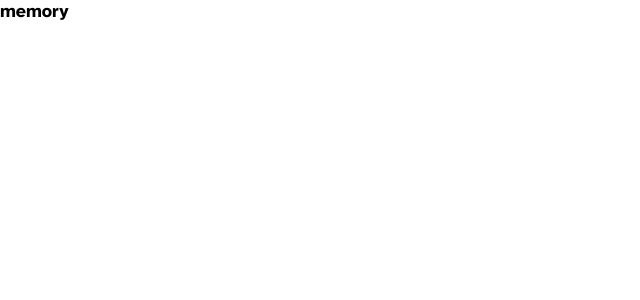
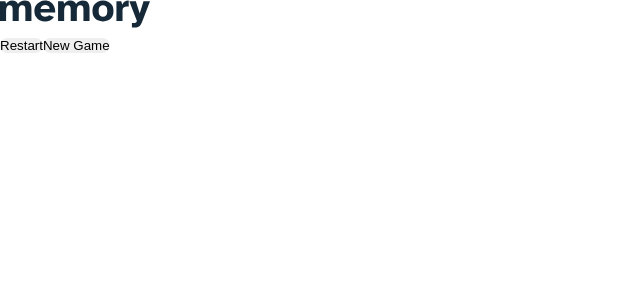
Before and after one commit to mcornale/memory-game, a React (Create React App) app: page / in a window 1280 px wide. Shown: the top 300 px of the page, without its empty margins (0-640 px from the left). Built offline with nearby package versions, Linux system fonts and the light colour scheme.

Commit message:
Add Header and Buttons

```diff
--- a/src/App.js
+++ b/src/App.js
@@ -1,5 +1,11 @@
+import Header from './components/Header';
+
 function App() {
-  return <div>memory</div>;
+  return (
+    <>
+      <Header />
+    </>
+  );
 }
 
 export default App;
--- /dev/null
+++ b/src/components/Button.js
@@ -0,0 +1,7 @@
+const Button = (props) => {
+  return (
+    <button className={`button button-${props.type}`}>{props.children}</button>
+  );
+};
+
+export default Button;
--- /dev/null
+++ b/src/components/Header.js
@@ -0,0 +1,13 @@
+import HeaderButtons from './HeaderButtons';
+import Logo from './Logo';
+
+const Header = () => {
+  return (
+    <header className='header'>
+      <Logo />
+      <HeaderButtons />
+    </header>
+  );
+};
+
+export default Header;
--- /dev/null
+++ b/src/components/HeaderButtons.js
@@ -0,0 +1,12 @@
+import Button from './Button';
+
+const HeaderButtons = () => {
+  return (
+    <div className='header-buttons'>
+      <Button type='primary'>Restart</Button>
+      <Button type='secondary'>New Game</Button>
+    </div>
+  );
+};
+
+export default HeaderButtons;
--- /dev/null
+++ b/src/components/Logo.js
@@ -0,0 +1,7 @@
+import logoSrc from '../assets/logo.svg';
+
+const Logo = () => {
+  return <img src={logoSrc} alt='memory logo' />;
+};
+
+export default Logo;
```
